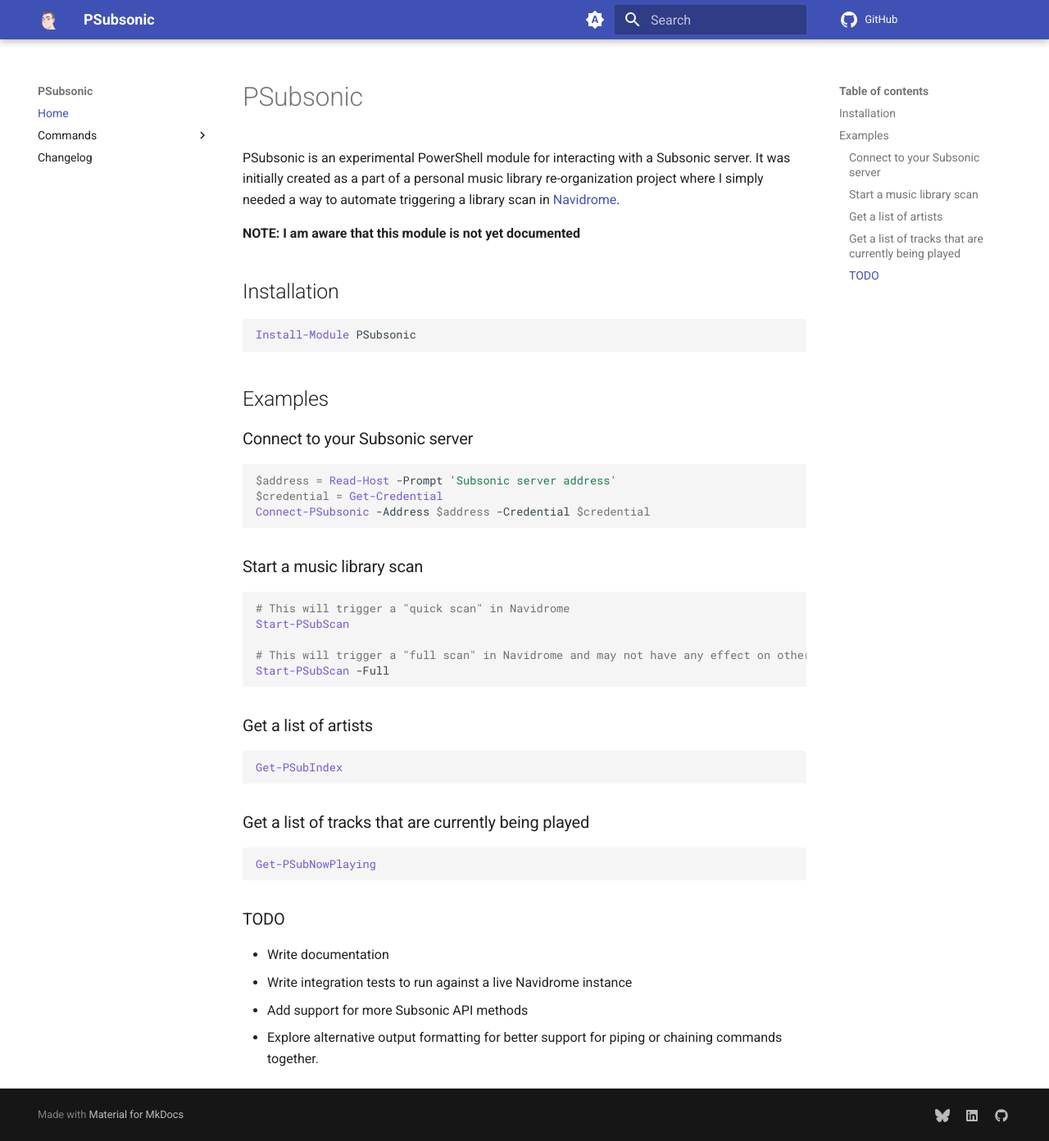
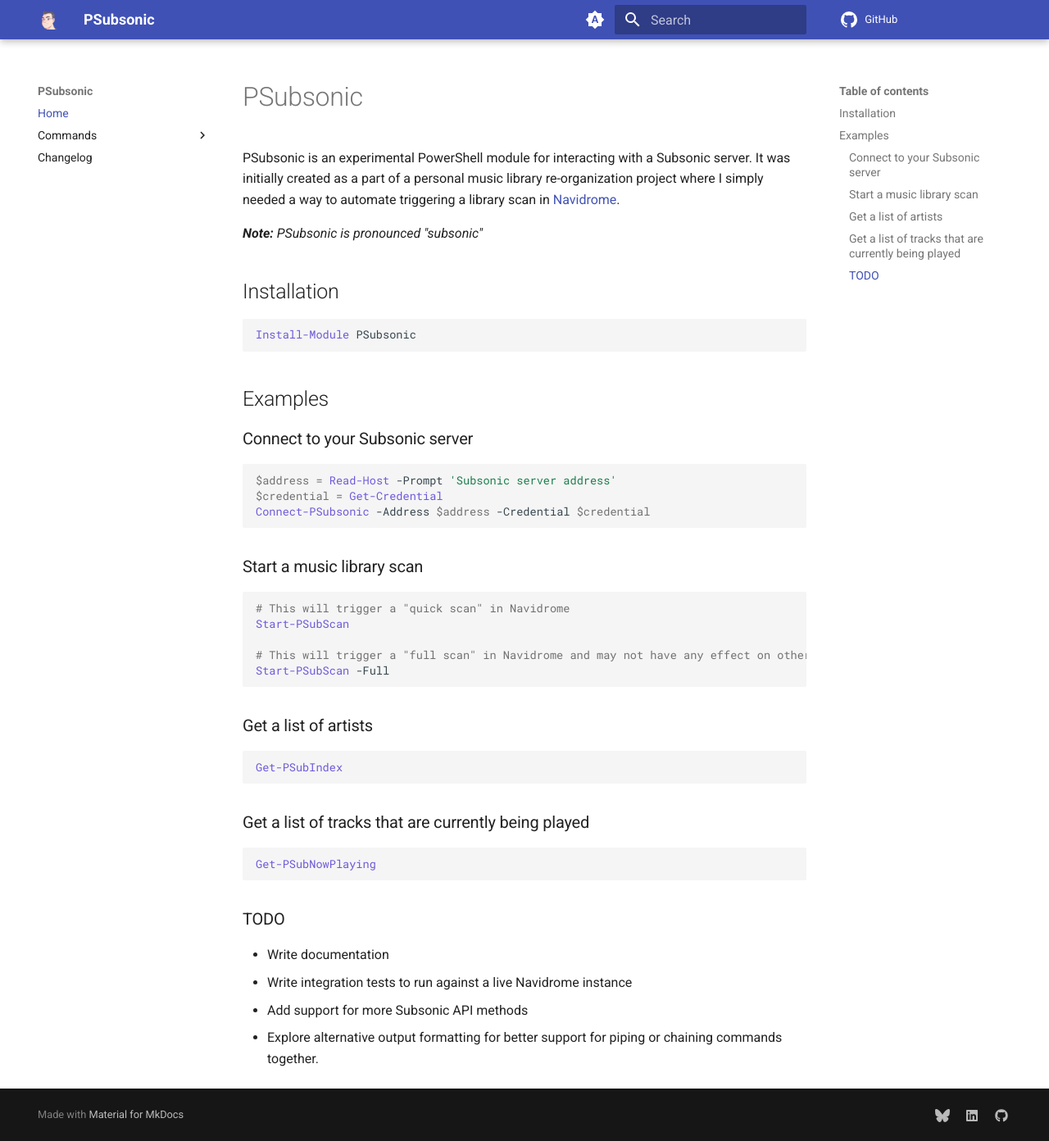
Before and after one commit to joshooaj/PSubsonic, an MkDocs documentation site: the page built from docs/README.md, in a window 1280 px wide and 1392 px high. Shown: the whole window at 82% size. Built offline with MkDocs 1.6.1 and Material for MkDocs 9.7.7, drawn with Linux system fonts in a browser that asks for light colours; comment, search, counter and statistics services are not loaded.

Commit message:
docs: Update docs

```diff
--- a/docs/README.md
+++ b/docs/README.md
@@ -5,7 +5,7 @@
 re-organization project where I simply needed a way to automate triggering a
 library scan in [Navidrome](https://github.com/navidrome/navidrome).
 
-**NOTE: I am aware that this module is not yet documented**
+_**Note:** PSubsonic is pronounced "subsonic"_
 
 ## Installation
 
```
Also changed, not shown: docs/CHANGELOG.md (+1 -1 lines), 1 other file.
